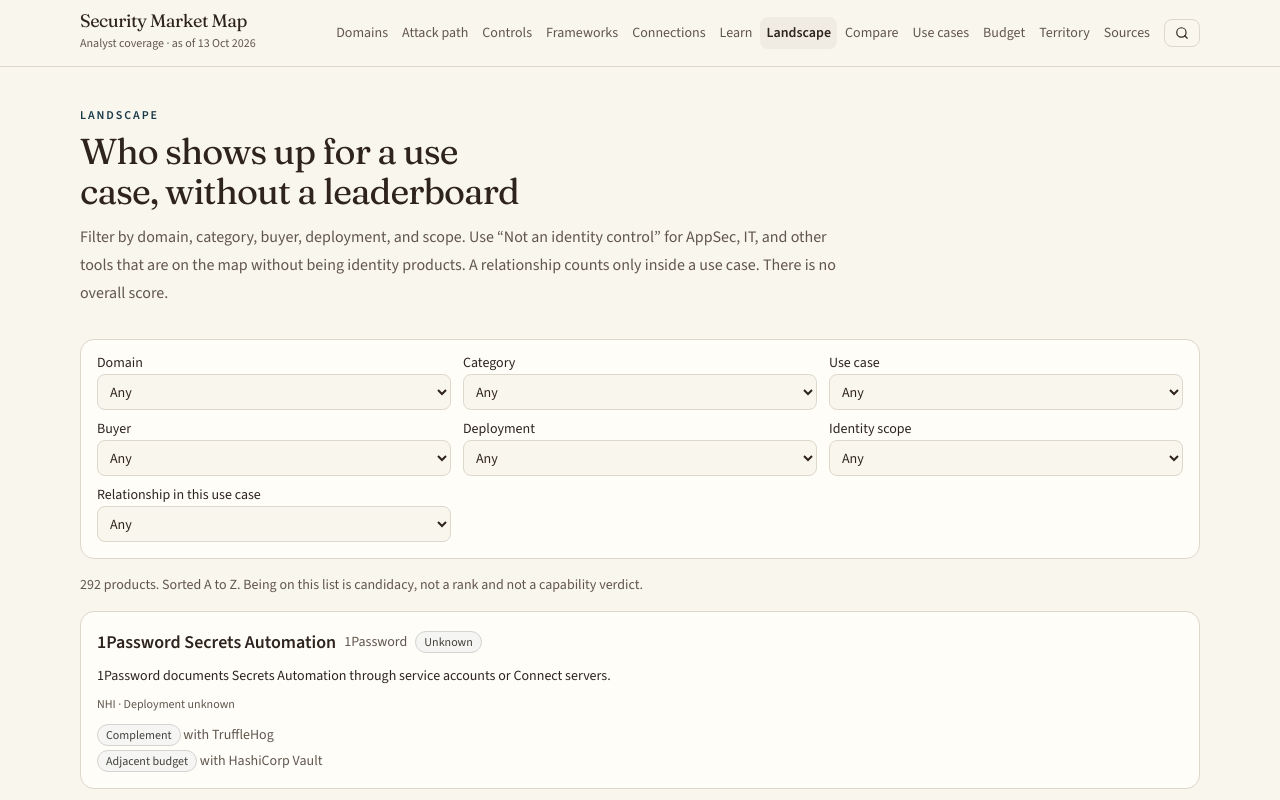
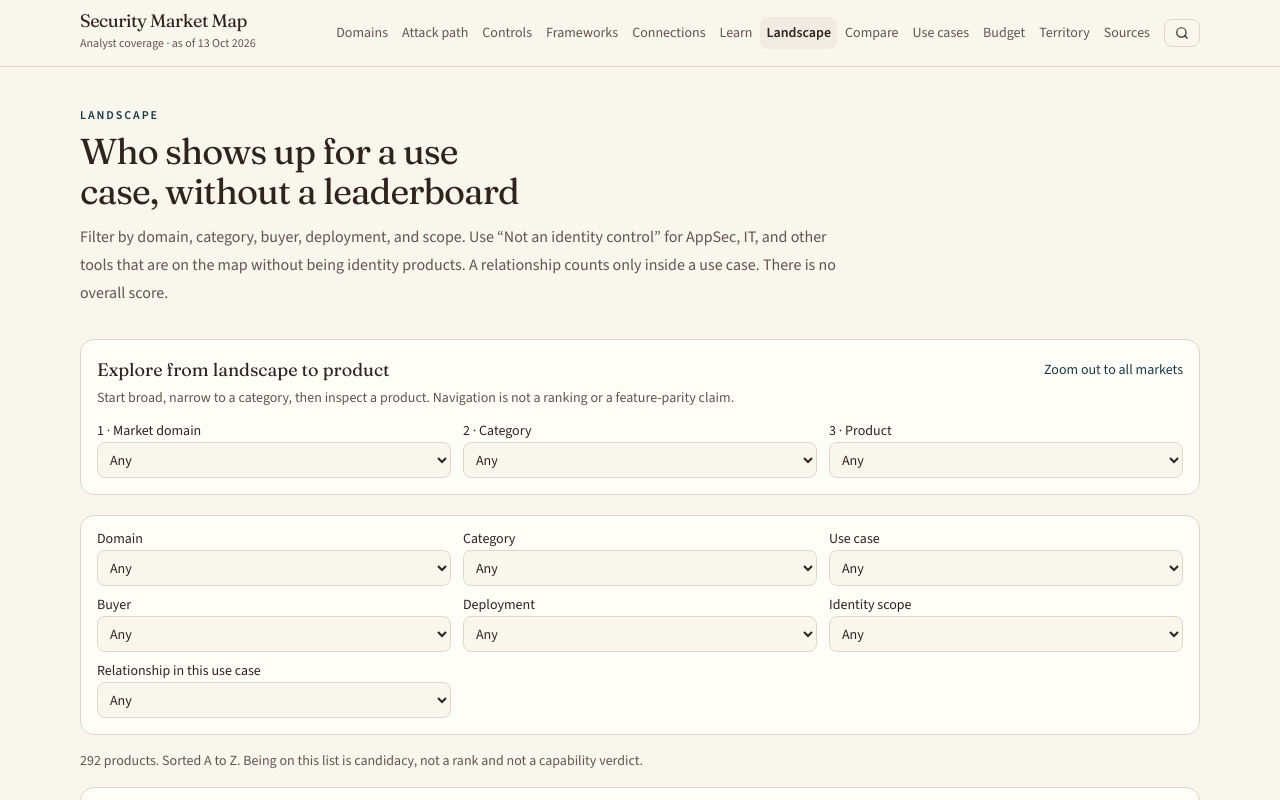
Before and after one commit to heyfunwhoa/security-market-map, a Next.js app: page /landscape in a window 1280 px wide. Shown: the top 800 px of the page. Built offline with nearby package versions, Linux system fonts and the light colour scheme.

Commit message:
feat(landscape): progressive market-to-product drilldown

```diff
--- a/components/landscape-browser.tsx
+++ b/components/landscape-browser.tsx
@@ -51,11 +51,18 @@
   const [deployment, setDeployment] = useState("all");
   const [scope, setScope] = useState("all");
   const [relation, setRelation] = useState("all");
+  const [focusedProduct, setFocusedProduct] = useState("all");
+  const scopedCategories = categories.filter((item) => domain === "all" || rows.some((row) => row.domainIds.includes(domain) && row.categoryIds.includes(item.id)));
+  const scopedProducts = rows.filter((row) => (domain === "all" || row.domainIds.includes(domain)) && (category === "all" || row.categoryIds.includes(category))).sort((a, b) => a.productName.localeCompare(b.productName));
+  const focused = rows.find((row) => row.productId === focusedProduct);
+  const selectDomain = (value: string) => { setDomain(value); setCategory("all"); setFocusedProduct("all"); };
+  const selectCategory = (value: string) => { setCategory(value); setFocusedProduct("all"); };
 
   const visible = useMemo(() => {
     const personaCategories = personas.find((item) => item.id === persona)?.categoryIds ?? [];
     return rows
       .filter((row) => domain === "all" || row.domainIds.includes(domain))
+      .filter((row) => focusedProduct === "all" || row.productId === focusedProduct)
       .filter((row) => category === "all" || row.categoryIds.includes(category))
       .filter((row) => useCase === "all" || row.useCaseIds.includes(useCase))
       .filter(
@@ -74,13 +81,30 @@
         );
       })
       .sort((a, b) => a.productName.localeCompare(b.productName));
-  }, [rows, edges, domain, category, useCase, persona, personas, deployment, scope, relation]);
+  }, [rows, edges, domain, category, useCase, persona, personas, deployment, scope, relation, focusedProduct]);
 
   return (
     <div>
+      <section aria-labelledby="drilldown-heading" className="mb-5 rounded-xl border border-border bg-card p-4">
+        <div className="flex flex-wrap items-center justify-between gap-2">
+          <h2 id="drilldown-heading" className="font-heading text-lg">Explore from landscape to product</h2>
+          <button type="button" className="text-sm text-primary underline-offset-4 hover:underline focus-visible:outline-none focus-visible:ring-2 focus-visible:ring-ring" onClick={() => { setDomain("all"); setCategory("all"); setFocusedProduct("all"); }}>Zoom out to all markets</button>
+        </div>
+        <p className="mt-1 text-sm text-muted-foreground">Start broad, narrow to a category, then inspect a product. Navigation is not a ranking or a feature-parity claim.</p>
+        <div className="mt-4 grid gap-3 sm:grid-cols-3">
+          <Filter label="1 · Market domain" value={domain} onChange={selectDomain} options={domains} />
+          <Filter label="2 · Category" value={category} onChange={selectCategory} options={scopedCategories} />
+          <Filter label="3 · Product" value={focusedProduct} onChange={setFocusedProduct} options={scopedProducts.map((row) => ({ id: row.productId, label: `${row.productName} · ${row.vendorName}` }))} />
+        </div>
+        {focused ? <div className="mt-4 rounded-lg border border-border bg-background p-3" aria-live="polite">
+          <p className="text-sm font-semibold">{focused.productName} <span className="font-normal text-muted-foreground">· {focused.vendorName}</span></p>
+          <p className="mt-1 text-sm">{focused.positioning}</p>
+          <Link href={`/vendors/${focused.vendorSlug}`} className="mt-2 inline-block text-sm font-medium text-primary underline-offset-4 hover:underline focus-visible:ring-2 focus-visible:ring-ring">Open vendor detail and evidence</Link>
+        </div> : null}
+      </section>
       <form className="grid gap-3 rounded-xl border border-border bg-card p-4 sm:grid-cols-2 lg:grid-cols-3">
-        <Filter label="Domain" value={domain} onChange={setDomain} options={domains} />
-        <Filter label="Category" value={category} onChange={setCategory} options={categories} />
+        <Filter label="Domain" value={domain} onChange={selectDomain} options={domains} />
+        <Filter label="Category" value={category} onChange={selectCategory} options={scopedCategories} />
         <Filter label="Use case" value={useCase} onChange={setUseCase} options={useCases} />
         <Filter
           label="Buyer"
```
